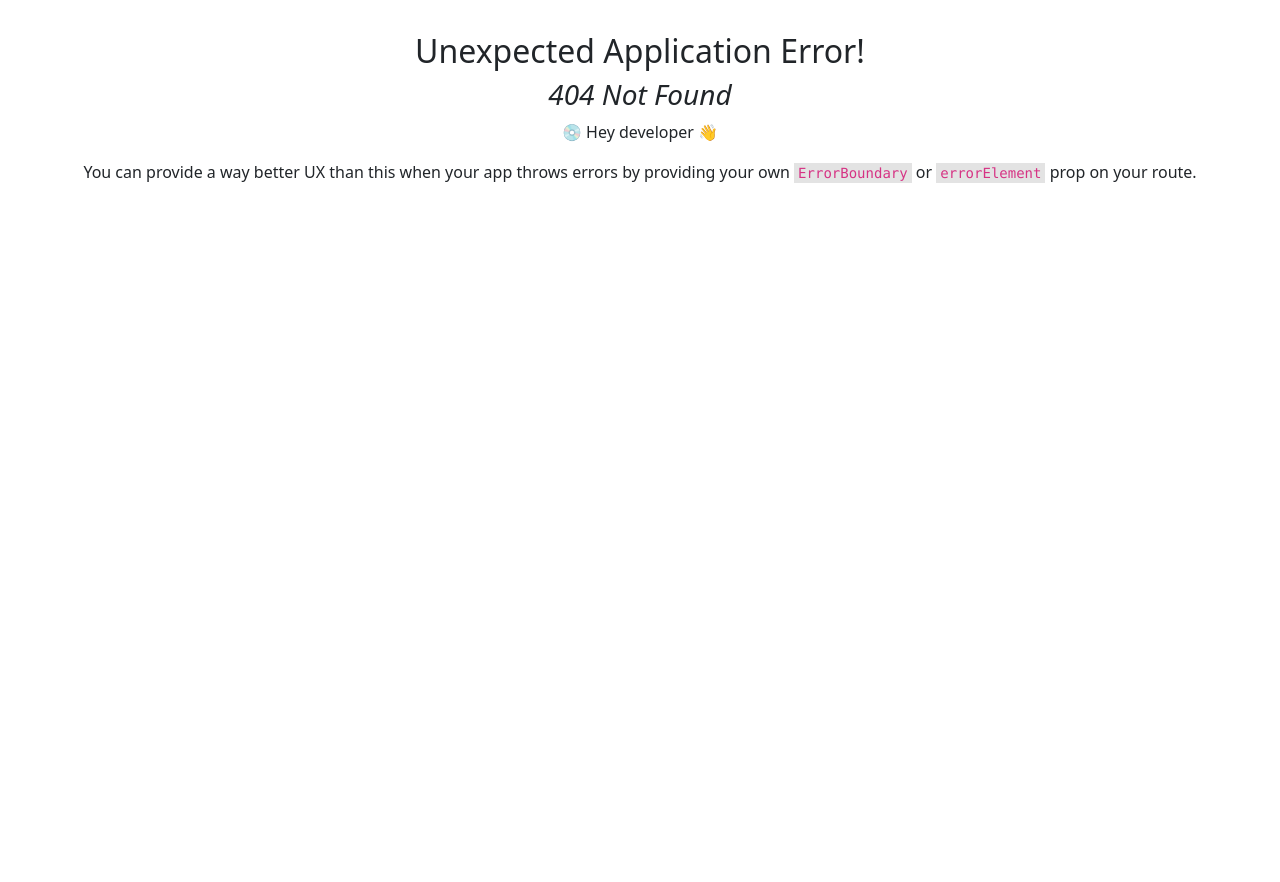
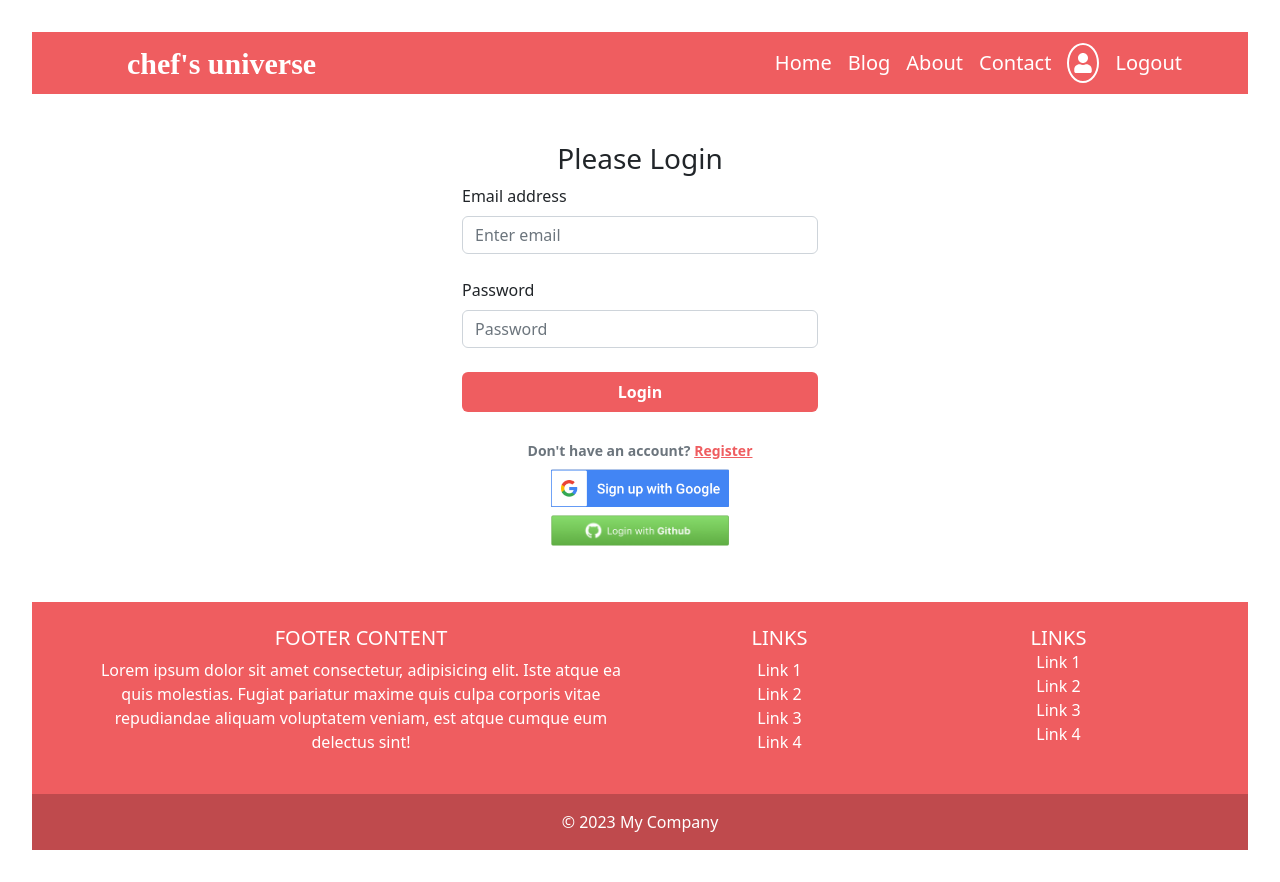
Before and after one commit to NS-Sheam/chefs-universe-client, a React (Vite) app: page /login in a window 1280 px wide. Before the commit this address had no page. Before the commit the page ends 800 px from the top, so only its background shows below. Built offline with nearby package versions, Linux system fonts and the light colour scheme; no server answers.

Commit message:
email password authentication registration done

```diff
--- /dev/null
+++ b/src/firebase/firebase.config.js
@@ -0,0 +1,19 @@
+// Import the functions you need from the SDKs you need
+import { initializeApp } from "firebase/app";
+// TODO: Add SDKs for Firebase products that you want to use
+// https://firebase.google.com/docs/web/setup#available-libraries
+
+// Your web app's Firebase configuration
+// console.log("environment", import.meta.env.VITE_PASS);
+const firebaseConfig = {
+  apiKey: "AIzaSyC2-8tiJm3iF5GnWeJs_qYd_i3mz6KLTSI",
+  authDomain: "chef-recipe-hunting-client.firebaseapp.com",
+  projectId: "chef-recipe-hunting-client",
+  storageBucket: "chef-recipe-hunting-client.appspot.com",
+  messagingSenderId: "571217903131",
+  appId: "1:571217903131:web:1f308a0c3196ce4c1742be"
+};
+
+// Initialize Firebase
+const app = initializeApp(firebaseConfig);
+export default app;
--- a/src/main.jsx
+++ b/src/main.jsx
@@ -8,9 +8,12 @@ import {
 } from "react-router-dom";
 import Footer from './pages/shared/Footer/Footer.jsx';
 import { router } from './routes/Routes.jsx';
+import AuthProvider from './providers/AuthProvider.jsx';
 
 ReactDOM.createRoot(document.getElementById('root')).render(
   <React.StrictMode>
-    <RouterProvider router={router} ></RouterProvider>
+    <AuthProvider>
+      <RouterProvider router={router} ></RouterProvider>
+    </AuthProvider>
   </React.StrictMode>,
 )
--- a/src/pages/Home/chefCards/AllCards/AllCards.jsx
+++ b/src/pages/Home/chefCards/AllCards/AllCards.jsx
@@ -6,7 +6,7 @@ const AllCards = ({ chefData }) => {
     return (
         <Row className='mt-4 mb-4'>
             {
-                chefData.map(data => <Col xs={12} md={6} lg={4} className=''>
+                chefData.map((data) => <Col xs={12} md={6} lg={4} className=''>
                     <SingleChef
                         key={data.chefId}
                         data={data} />
--- a/src/pages/chefRecipies/SingleRecipies/SingleRecipies.jsx
+++ b/src/pages/chefRecipies/SingleRecipies/SingleRecipies.jsx
@@ -26,7 +26,13 @@ const SingleRecipies = ({ data }) => {
                     </p>
                     <p className='fw-bold d-flex justify-content-between'>
                         <span>Rating: {rating}</span>
-                        <span>Fav</span>
+                        <span>
+                            {/* <Rating
+                                style={{ maxWidth: 180 }}
+                                value={rating}
+                                onChange={rating}
+                            /> */}
+                        </span>
                     </p>
                 </Card.Text>
             </Card.Body>
--- /dev/null
+++ b/src/pages/login/Login/Login.jsx
@@ -0,0 +1,75 @@
+import React, { useContext, useState } from 'react';
+import { Col, Container, Form, Row } from 'react-bootstrap';
+import { Link } from 'react-router-dom';
+import { AuthContext } from '../../../providers/AuthProvider';
+import googleBtn from "../../../assets/GoogleSignUpDark.png"
+import gitHubBtn from "../../../assets/gh-login-button.png"
+
+const Login = () => {
+    const { signIn } = useContext(AuthContext);
+    const [error, setError] = useState(null);
+    const handleLoginWithPassword = event => {
+        event.preventDefault();
+        const form = event.target;
+        const email = form.email.value;
+        const password = form.password.value;
+        console.log(email, password);
+        signIn(email, password)
+            .then(result => {
+                const loggedUser = result.user;
+                console.log(loggedUser);
+                navigate(from, { replace: true })
+                form.reset();
+
+            })
+            .catch(error => {
+                setError(error);
+            })
+
+    }
+    return (
+        <Container className='mx-auto my-5'>
+            <Row>
+                <Col className='col-md-4 mx-auto'>
+                    <h3>Please Login</h3>
+                    <Form onSubmit={handleLoginWithPassword}>
+                        <Form.Group className="mb-3" controlId="formBasicEmail">
+                            <Form.Label className='text-start d-block'>Email address</Form.Label>
+                            <Form.Control type="email" name='email' placeholder="Enter email" required />
+
+                        </Form.Group>
+
+                        <Form.Group className="mb-3 py-2" controlId="formBasicPassword">
+                            <Form.Label className='text-start d-block'>Password</Form.Label>
+                            <Form.Control type="password" name='password' placeholder="Password" required />
+                        </Form.Group>
+                        <button
+                            type="submit"
+                            className='fw-bold d-block w-100 py-2 band-bg border-0 text-white rounded-2'
+                        // disabled={!accepted}
+                        >
+                            Login
+                        </button>
+                        <br />
+                        <Form.Text className="fw-bold text-center d-block">
+                            Don't have an account? <Link to="/register" className='band-color'>Register</Link>
+                        </Form.Text>
+                        <Form.Text className="text-danger">
+                            {
+                                error && error.message
+                            }
+                        </Form.Text>
+                    </Form>
+                            <Link>
+                            <img className='img-fluid w-50 d-block mx-auto my-2' src={googleBtn} alt="" />
+                            </Link>
+                            <Link>
+                            <img className='img-fluid w-50 d-block mx-auto my-2' src={gitHubBtn} alt="" />
+                            </Link>
+                </Col>
+            </Row>
+        </Container>
+    );
+};
+
+export default Login;
--- /dev/null
+++ b/src/pages/login/Register/Register.jsx
@@ -0,0 +1,83 @@
+import React, { useContext, useState } from 'react';
+import { Button, Col, Container, Form, Row } from 'react-bootstrap';
+import { Link, useNavigate } from 'react-router-dom';
+import { AuthContext } from '../../../providers/AuthProvider';
+import { updateProfile } from 'firebase/auth';
+
+const Register = () => {
+    const { createUser } = useContext(AuthContext);
+    const [error, setError] = useState(null);
+    const navigate = useNavigate();
+
+    const handleRegister = event => {
+        event.preventDefault();
+        const form = event.target;
+        const name = form.name.value;
+        const email = form.email.value;
+        const photo = form.photo.value;
+        const password = form.password.value;
+        console.log(name, email, photo, password);
+        createUser(email, password)
+            .then(async (result) => {
+                const createdUser = result.user;
+                await updateProfile(createdUser, {
+                    displayName: name,
+                    photoURL: photo
+                })
+                console.log(createdUser);
+                navigate("/login")
+                form.reset();
+            })
+            .catch(error => {
+                setError(error.message);
+            })
+    }
+    return (
+        <Container className='mx-auto'>
+            <Row>
+                <Col className='col-md-4 mx-auto my-5'>
+                    <h3>Please Register</h3>
+                    <Form onSubmit={handleRegister}>
+                        <Form.Group className="mb-3" controlId="formBasicEmail">
+                            <Form.Label className='text-start d-block'>Your Name</Form.Label>
+                            <Form.Control type="text" name='name' placeholder="Enter your name" required />
+
+                        </Form.Group>
+                        <Form.Group className="mb-3" controlId="formBasicEmail">
+                            <Form.Label className='text-start d-block'>Photo URL</Form.Label>
+                            <Form.Control type="text" name='photo' placeholder="Enter photo URL" required />
+
+                        </Form.Group>
+                        <Form.Group className="mb-3" controlId="formBasicEmail">
+                            <Form.Label className='text-start d-block'>Email address</Form.Label>
+                            <Form.Control type="email" name='email' placeholder="Enter email" required />
+                        </Form.Group>
+                        <Form.Group className="mb-3 py-2" controlId="formBasicPassword">
+                            <Form.Label className='text-start d-block'>Enter password</Form.Label>
+                            <Form.Control type="password" name='password' placeholder="Password" required />
+                        </Form.Group>
+                        <Form.Group className="mb-3 " controlId="formBasicCheckbox">
+                        </Form.Group>
+                        <button
+                            type="submit"
+                            className='fw-bold d-block w-100 py-2 band-bg border-0 text-white rounded-2'
+                        >
+                            Register
+                        </button>
+                        <br />
+                        <Form.Text className="fw-bold text-center d-block">
+                            Already have an account? <Link to="/login" className='band-color'>Login</Link>
+                        </Form.Text>
+                        <Form.Text className="text-danger">
+                            {
+                                error && error
+                            }
+                        </Form.Text>
+                    </Form>
+                </Col>
+            </Row>
+        </Container>
+    );
+};
+
+export default Register;
--- /dev/null
+++ b/src/providers/AuthProvider.jsx
@@ -0,0 +1,47 @@
+import React, { createContext, useEffect, useState } from 'react';
+import { createUserWithEmailAndPassword, getAuth, onAuthStateChanged, signInWithEmailAndPassword, signOut } from "firebase/auth";
+import app from '../firebase/firebase.config';
+export const AuthContext = createContext(null);
+const auth = getAuth(app);
+const AuthProvider = ({ children }) => {
+    const [user, setUser] = useState(null);
+    const [loading, setLoading] = useState(true)
+    const createUser = (email, password) => {
+        setLoading(true);
+        return createUserWithEmailAndPassword(auth, email, password);
+    }
+    const signIn = (email, password) => {
+        setLoading(true);
+        return signInWithEmailAndPassword(auth, email, password);
+    }
+
+    const logOut = () => {
+        setLoading(true);
+        return signOut(auth);
+    }
+
+    useEffect(() => {
+        const unsubscribe = onAuthStateChanged(auth, loggedUser => {
+            console.log(loggedUser);
+            setUser(loggedUser);
+            setLoading(false);
+        })
+        return () =>
+            unsubscribe();
+    }, [])
+
+    const authInfo = {
+        user,
+        createUser,
+        signIn,
+        logOut,
+        loading
+    };
+    return (
+        <AuthContext.Provider value={authInfo}>
+            {children}
+        </AuthContext.Provider>
+    );
+};
+
+export default AuthProvider;
--- a/src/routes/Routes.jsx
+++ b/src/routes/Routes.jsx
@@ -4,6 +4,8 @@ import Home from "../pages/Home/Home/Home";
 import Blogs from "../pages/Home/Blogs/Blogs/Blogs";
 import ChefRecipies from "../pages/chefRecipies/ChefRecipies/ChefRecipies";
 import { getChefData } from "../utilities/customLoader";
+import Register from "../pages/login/Register/Register";
+import Login from "../pages/login/Login/Login";
 
 export const router = createBrowserRouter([
     {
@@ -22,7 +24,15 @@ export const router = createBrowserRouter([
             {
                 path: "chef/:id",
                 element: <ChefRecipies />,
-                loader: ({params}) => getChefData(params.id)
+                loader: ({ params }) => getChefData(params.id)
+            },
+            {
+                path: "/register",
+                element: <Register />
+            },
+            {
+                path: "/login",
+                element: <Login />
             }
         ]
     },
```
Also changed, not shown: src/assets/GoogleSignUpDark.png (added), src/assets/gh-login-button.png (added).
